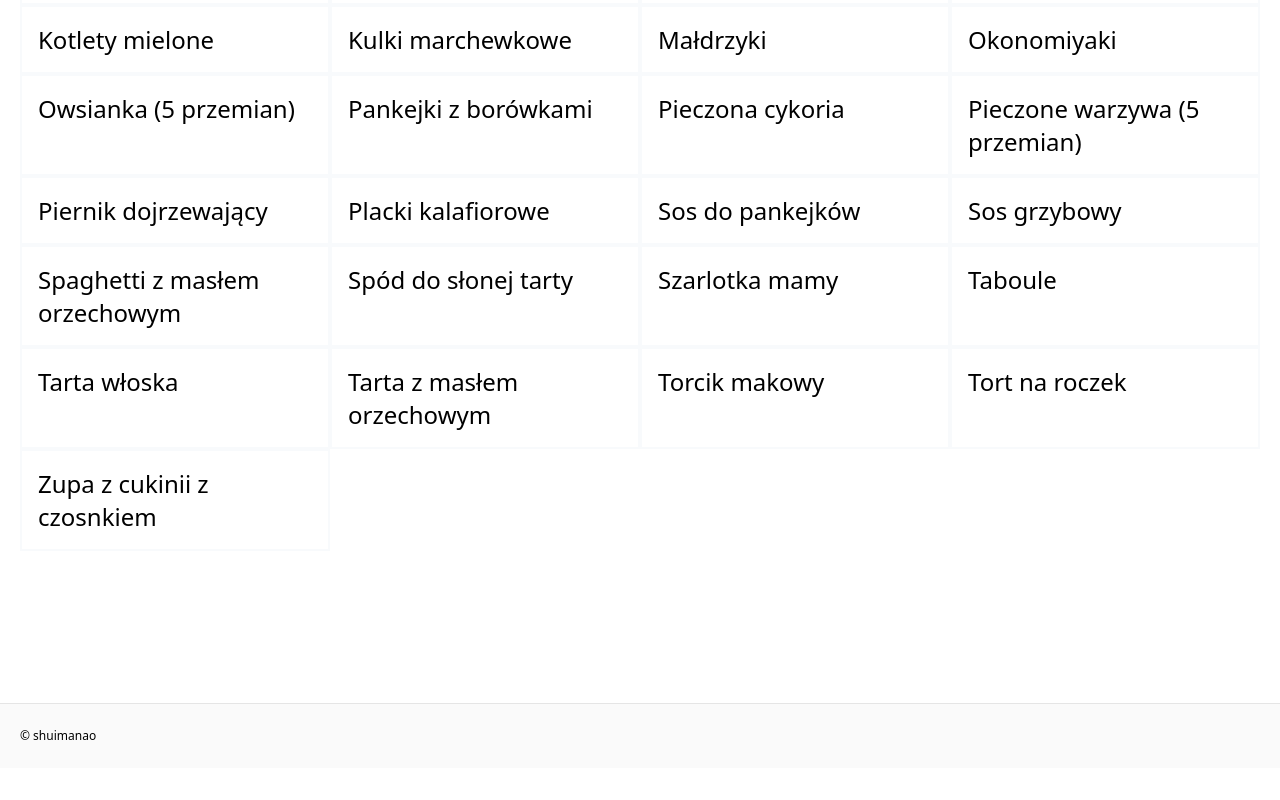
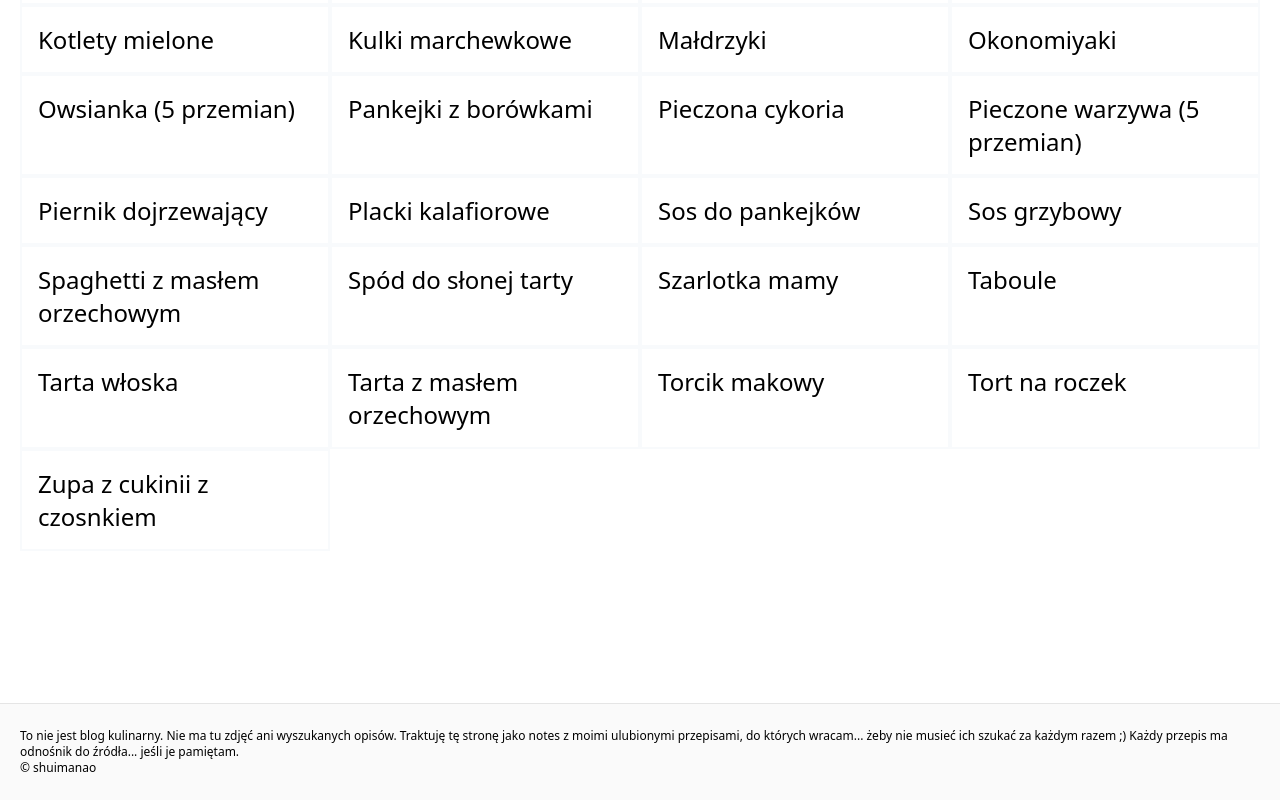
Before and after one commit to shuimanao/przepasnik, a Next.js app: page / in a window 1280 px wide. Shown: the part 629-1429 px from the top of the page. Before the commit the page ends 1397 px from the top, so only its background shows below. Built offline with nearby package versions, Linux system fonts and the light colour scheme.

Commit message:
feat: add some footer text

```diff
--- a/components/footer.tsx
+++ b/components/footer.tsx
@@ -4,7 +4,13 @@ const Footer = () => {
   return (
     <footer className="bg-neutral-50 border-t border-neutral-200">
       <Container>
-        <div className="flex flex-col lg:flex-row items-center">
+        <div className="flex flex-col">
+          <p className="text-xs">
+            To nie jest blog kulinarny. Nie ma tu zdjęć ani wyszukanych opisów.
+            Traktuję tę stronę jako notes z moimi ulubionymi przepisami, do
+            których wracam... żeby nie musieć ich szukać za każdym razem ;)
+            Każdy przepis ma odnośnik do źródła... jeśli je pamiętam.
+          </p>
           <p className="text-xs">© shuimanao</p>
         </div>
       </Container>
```
